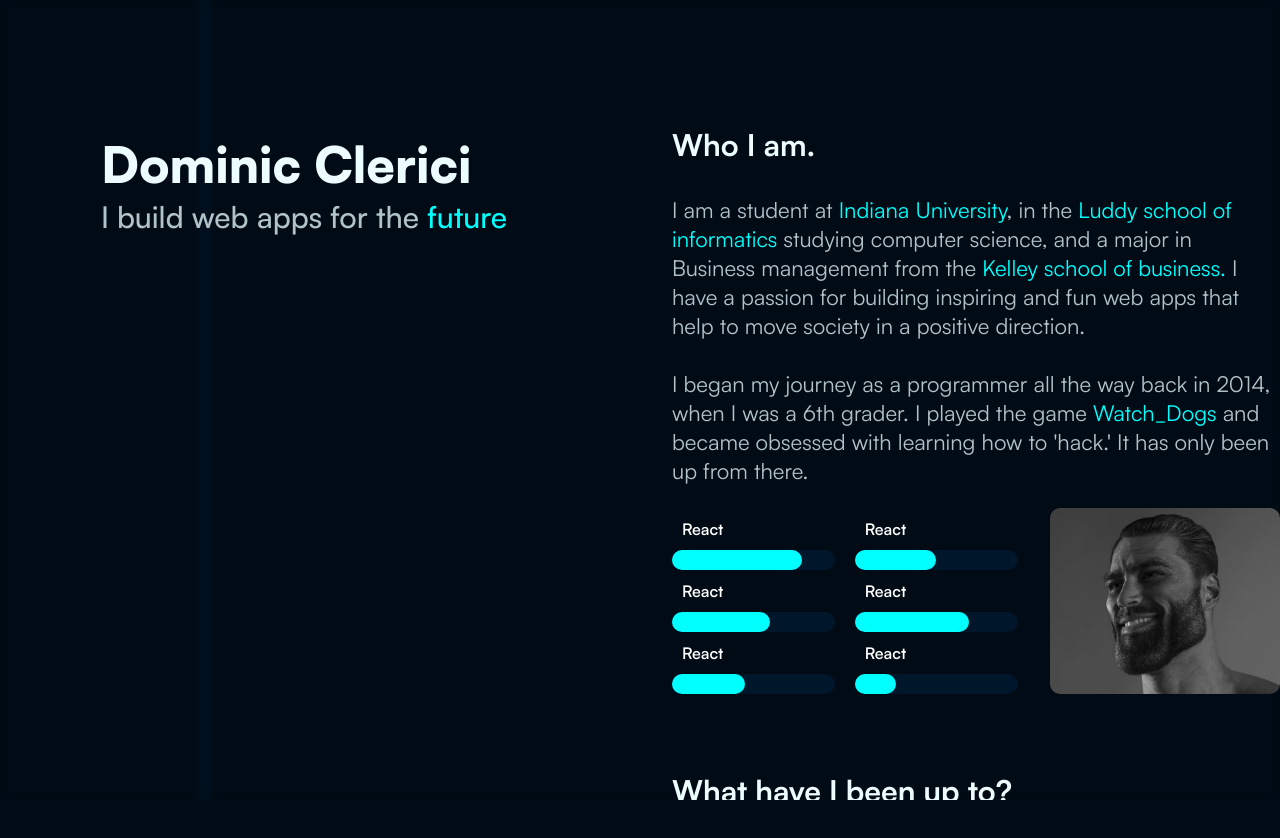
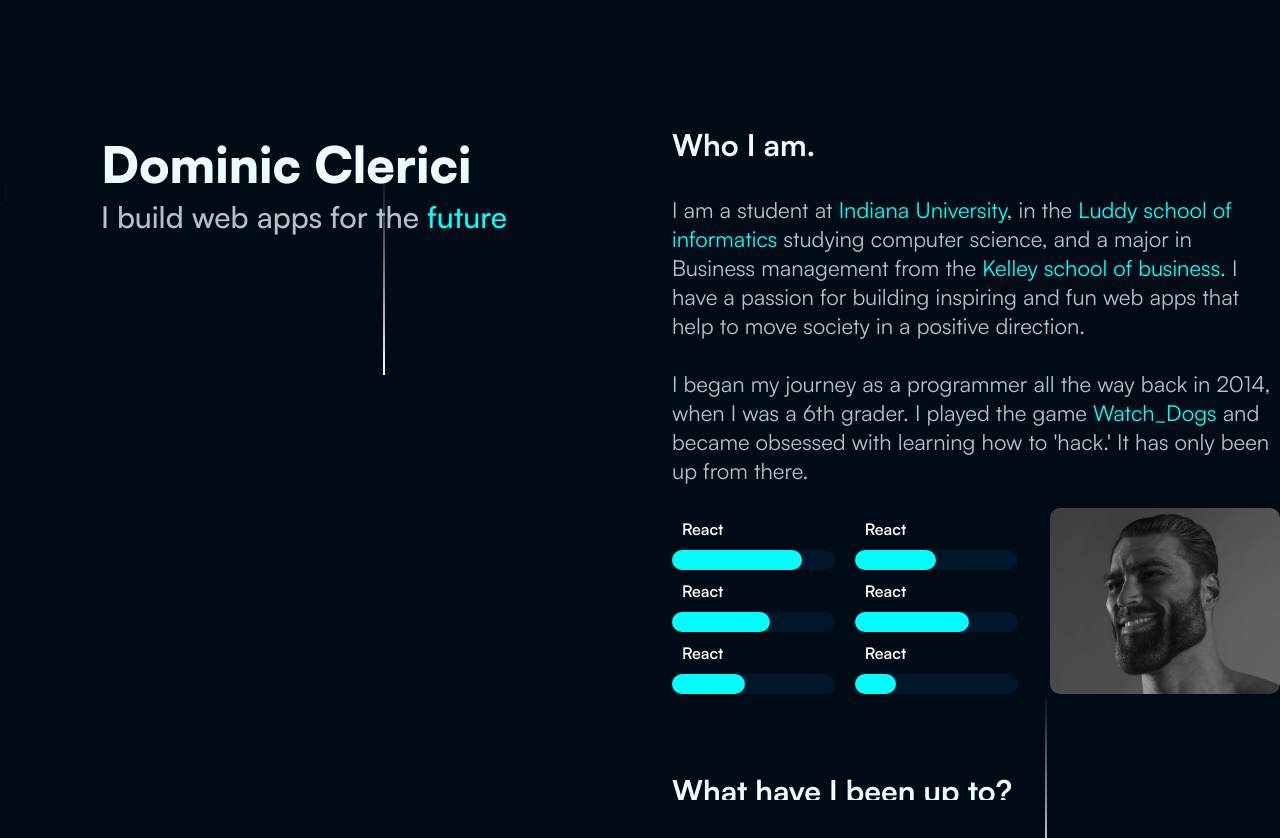
Before and after one commit to DominicClerici/personal-portfolio, a Next.js app: page / in a window 1280 px wide. Shown: the top 838 px of the page. Before the commit the page ends 800 px from the top, so only its background shows below. Built offline with nearby package versions, Linux system fonts and the light colour scheme.

Commit message:
first backg effect

```diff
--- a/app/globals.css
+++ b/app/globals.css
@@ -87,3 +87,20 @@
 .spacerSmall {
   margin: 50px 0px;
 }
+@keyframes falling {
+  0% {
+    transform: translateY(-200px);
+  }
+  100% {
+    transform: translateY(100vh);
+  }
+}
+
+.fallingObj {
+  display: inline-block;
+  position: relative;
+  animation: 4s linear falling forwards;
+  width: 2px;
+  height: 200px;
+  background: linear-gradient(0deg, rgba(255, 255, 255, 1) 0%, rgba(255, 255, 255, 0) 100%);
+}
--- a/components/BackgroundEffect/BackgroundEffect.js
+++ b/components/BackgroundEffect/BackgroundEffect.js
@@ -1,12 +1,27 @@
 "use client"
-import React, { useEffect } from "react"
+import React, { useEffect, useState } from "react"
 import styles from "@/components/BackgroundEffect/BackgroundEffect.module.css"
 
+
 const BackgroundEffect = () => {
+const [counter, setCounter] = useState(0)
+  const makeParticle = () => {
+    let rect = document.getElementById('objectArea').getBoundingClientRect()
+    let x = Math.round(Math.random() * rect.right)
+    // let y = Math.random() * rect.bottom
+    // console.log(x,y)
+      let newEl = document.createElement('div')
+      newEl.style.left = x + 'px'
+      newEl.className = ['fallingObj']
+      document.getElementById("objectArea").appendChild(newEl)
+      setCounter(counter+1)
+  }
+  useEffect(() => {
+      setTimeout(makeParticle, 2000)
+  }, [makeParticle])
   return (
-    <div className={styles.effectBlurCont}>
-      <div id="mouseX" className={styles.object}></div>
-      <div className={styles.effect}></div>
+    <div className={styles.effectBlurCont} id="objectArea">
+]
     </div>
   )
 }
--- a/components/BackgroundEffect/BackgroundEffect.module.css
+++ b/components/BackgroundEffect/BackgroundEffect.module.css
@@ -1,21 +1,4 @@
-.effect {
-  position: absolute;
-  top: 0px;
-  left: 0px;
-  width: 100vw;
-  height: 100vh;
-  backdrop-filter: blur(4px);
-  overflow: hidden;
-}
-.object {
-  position: absolute;
-  top: 0px;
-  left: 200px;
-  background-color: var(--color-background);
-  filter: brightness(1.5);
-  height: 100%;
-  width: 10px;
-}
+
 .effectBlurCont {
   position: absolute;
   top: 0px;
```
